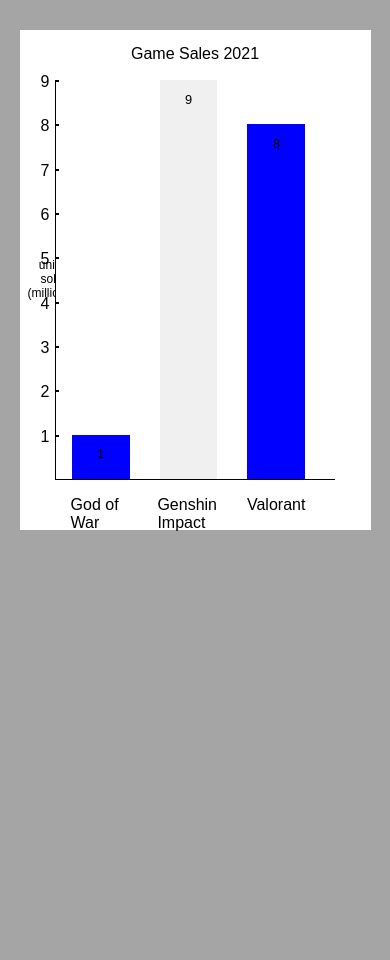
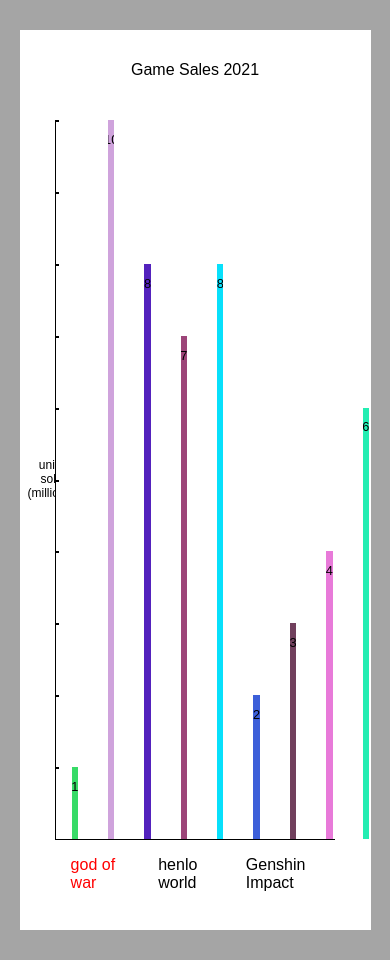
Before and after one commit to meteora277/bar-chart-project, a website: page index.html in a window 390 px wide. Before the commit the page ends 844 px from the top, so only its background shows below. Drawn offline with nearby package versions, Linux system fonts and the light colour scheme.

Commit message:
created the drawBarChart function and connected the graph render functions

```diff
--- a/index.html
+++ b/index.html
@@ -1,15 +1,12 @@
-<!DOCTYPE html>
 <html lang="en">
 <head>
   <meta charset="UTF-8">
   <meta http-equiv="X-UA-Compatible" content="IE=edge">
   <meta name="viewport" content="width=device-width, initial-scale=1.0">
-  <link rel="stylesheet" href="style.css">
-
   <title>Bar Chart API</title>
-
 </head>
 <body>
+  <!--Hello, I am a mostly empty html page, the bar chart will be rendered into root using jquery-->
   <div id="root">
 
   </div>
--- a/scripts.js
+++ b/scripts.js
@@ -1,26 +1,11 @@
-let bar_chart = { uwu:"hi"};
 
-let options = {
-  title:"Game Sales 2021",
-  titleColor:"#000000",
-  fontSize: "16px",
-  labels:["god of war", "henlo world"],
-  labelColor: "#000000",
-  colors: ["#0000FF","#F0F0F0"],
-  gap: "30px",
-  xAxis: "game",
-  yAxis: "units sold",
-  yAxisTicks: 9
-};
-let data = [1,9,8]
 
-//create empty basic container with the divs needed for graph, later functions will target this container
-
+//create flex container with the divs needed for graph, later functions will target this container
 function createContainer(target){
 
   $(target).add(`
   <div class="bar-charts-container" id="bar-charts-container">
-      <div class="y-axis-title">units sold (millions)</div>
+  <div class="y-axis-title"></div>
   <div class="plot-grid y-plot-line x-plot-line">
   <div class="bar-container">
 
@@ -31,18 +16,15 @@
   </div>
   <div class="rightlabel"></div>
   <div class="labels-container">
-        <div class="label">God of War</div>
-        <div class="label">Genshin Impact</div>
-        <div class="label">Valorant</div>
+
   </div>
   </div>
 
   `).appendTo(target)
-
 }
 
-//targets the
-function createBars(array, { colors, gap}){
+//targets the createdContainer and creates x and y axis
+function createGraph(array, {colors, gap}){
 
   let sortedArray = [...array].sort((a,b) => a - b)
   let largestItem = sortedArray[ sortedArray.length -1 ]
@@ -55,37 +37,92 @@
     </div`).appendTo(".bar-container")
 
   })
+
+  //selects root variables in the css file and modifies the bar width based on how many items are being displayed
+
   $(":root").css("--number-of-items", array.length - 1)
   $(":root").css("--gap", gap)
-
-
 }
 
+//creates ticks inside the y axis container
 function createTicks({yAxisTicks}){
 
   for (let i = 0; i < yAxisTicks ; i++){
 
-
-
-    $(".tick-container").add(`<div class='tick'><p class='tick-num'>${yAxisTicks - i}</p></div>`).appendTo(".tick-container")
+    $(".tick-container").add(`<div class='tick'><p class='tick-num'></p></div>`).appendTo(".tick-container")
 
   }
 
 }
 
-
-
+//creates a title with passed in arguements
 function createTitle({title, fontSize, titleColor}){
 
   $(`<div class="title" style="font-size: ${fontSize}; color: ${titleColor};">${title}</div>`).prependTo("#bar-charts-container")
 
 }
-let root = document.getElementById("root")
 
-createContainer(root)
-createBars(data, options)
+// creates labels under the x axis based on passed in arguements
+function createLabels({labels, labelColor}){
+
+  labels.forEach((item, index) => {
+
+    $(".label-container").add(`<div class="label" style="color:${labelColor[index] || '#000000'};">${item}</div>`).appendTo(".labels-container")
+
+  })
+  $(":root").css("--number-of-items", labels.length -1)
+}
+
+function labelRight({yAxis}){
+
+  $(".y-axis-title").html(`${yAxis}`)
+
+}
+
+
+// let options = {
+//   title:"Game Sales 2021",
+//   titleColor:"#000000",
+//   fontSize: "16px",
+//   labels:["god of war", "henlo world", "Genshin Impact"],
+//   labelColor: ["#FF0000"],
+//   colors: ["#37db67","#cfa3dc", "#5322bd","#9d4579", "#07e0fb", "#3c5fd9", "#71405d", "#e87ad9", "#23edb2"],
+//   gap: "30px",
+//   yAxis: "units sold (millions)",
+//   yAxisTicks: 10
+// };
+// let data = [1,10,8,7,8,2,3,4,6]
+
+
+function drawBartChart(data,options,element){
+
+  //appends the stylesheet used for the graph
+  $("head").append(`<link rel="stylesheet" href="./style.css">`)
+
+
+  createContainer(element)
+  createGraph(data, options)
+  createLabels(options)
   createTicks(options)
   createTitle(options)
+  labelRight(options)
+
+}
+
+
+
+drawBartChart([1,10,8,7,8,2,3,4,6],{
+  title:"Game Sales 2021",
+  titleColor:"#000000",
+  fontSize: "16px",
+  labels:["god of war", "henlo world", "Genshin Impact"],
+  labelColor: ["#FF0000"],
+  colors: ["#37db67","#cfa3dc", "#5322bd","#9d4579", "#07e0fb", "#3c5fd9", "#71405d", "#e87ad9", "#23edb2"],
+  gap: "30px",
+  yAxis: "units sold (millions)",
+  yAxisTicks: 10
+}, document.getElementById("root"))
+
 
 //data will be plotted lines
 
--- a/style.css
+++ b/style.css
@@ -7,39 +7,33 @@
   --title-font-size: "16px";
   --gap: 2rem;
   --number-of-items: 3;
-  --y-label: "units sold (millions)"
+  --y-label: "units sold (millions)";
 }
 
-#root{
-
-height: 500px;
-
+#root {
+  height: 900px;
 }
 
-*,*::before,*::after{
-  box-sizing:border-box;
+*,
+*::before,
+*::after {
+  box-sizing: border-box;
 }
 
 html {
-
-  margin:0;
-  padding:0;
-
+  margin: 0;
+  padding: 0;
 }
 
 body {
-
   background: #a5a5a5;
   margin: 30px 5%;
   font-family: Arial, Helvetica, sans-serif;
-
 }
 
-
-.bar-charts-container{
-
+.bar-charts-container {
   height: 100%;
-  width: 100% ;
+  width: 100%;
   display: grid;
   grid-template-columns: 10% 80% 10%;
   grid-template-rows: 10% 80% 10%;
@@ -48,21 +42,17 @@
     "left-label chart right-label"
     "label label label";
   background: white;
-
 }
-.y-axis-title{
-
+.y-axis-title {
   display: grid;
-  font-size: clamp(2px ,12px, 16px);
+  font-size: clamp(2px, 12px, 16px);
   place-items: center;
   padding: 0.5rem 1.5rem 0.5rem 0.5rem;
   text-align: center;
   grid-area: left-label;
-
 }
-.labels-container{
-
-  height:3rem;
+.labels-container {
+  height: 3rem;
   width: 100%;
   padding-left: calc(10% + 1rem);
   padding-right: 10%;
@@ -70,19 +60,15 @@
   display: flex;
 }
 .label {
-
   display: flex;
   justify-content: center;
   width: calc(100% / var(--number-of-items));
   margin-right: var(--gap);
-
-
 }
 
-.title{
-
-  height: 3rem;
-  background: white ;
+.title {
+  height: clamp(3rem,5rem,10rem);
+  background: white;
   display: flex;
   justify-content: center;
   flex-direction: column;
@@ -90,62 +76,51 @@
   grid-area: title;
 }
 
-
-.plot-grid{
-
-  position:relative;
+.plot-grid {
+  position: relative;
   width: 100%;
-  height:100%;
+  height: 100%;
   background: white;
   padding-left: 1rem;
   grid-area: chart;
-
 }
-.labels-container{
-
+.labels-container {
   grid-area: label;
-
 }
 
 .y-plot-line {
-
   border-left: 1px solid black;
-
 }
 
-.x-plot-line{
-
+.x-plot-line {
   border-bottom: 1px solid black;
-
 }
 
-.tick-container{
-
+.tick-container {
   height: 100%;
-  width:3px;
-  right:0;
-  left:0;
-  bottom:0;
-  top:0;
-  position:absolute;
-  display:flex;
+  width: 3px;
+  right: 0;
+  left: 0;
+  bottom: 0;
+  top: 0;
+  position: absolute;
+  display: flex;
   flex-direction: column;
   justify-content: space-evenly;
 }
-.tick{
-
-  height:100%;
+.tick {
+  height: 100%;
   border-top: 2px solid black;
   position: relative;
-
 }
-.tick-num{
+.tick-num {
   position: absolute;
-  left: -15px;
-  top: -25px
-
+  text-align: right;
+  width: 2rem;
+  left: -2.5rem;
+  top: -25px;
 }
-.bar-container{
+.bar-container {
   position: relative;
   background: white;
   height: 100%;
@@ -155,12 +130,11 @@
   justify-content: space-around;
 }
 
-.bar{
-
+.bar {
   background-color: orange;
   width: calc(100% / var(--number-of-items));
   display: flex;
-  height:100%;
+  height: 100%;
   align-items: var(--bar-label);
   justify-content: center;
   margin-right: var(--gap);
```
Also changed, not shown: .eslintrc.js (added), 1 other file. Lines whose indentation alone changed are shown as unchanged.
